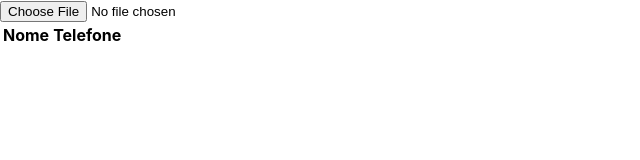
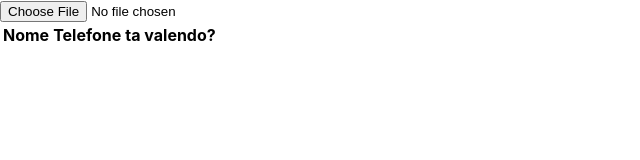
Before and after one commit to gvttadi/gvttadi.github.io, a React (Create React App) app: page / in a window 1280 px wide. Shown: the top 160 px of the page, without its empty margins (0-640 px from the left). Built offline with nearby package versions, Linux system fonts and the light colour scheme.

Commit message:
adicionado coluna de verificação

```diff
--- a/src/Views/JulEx.jsx
+++ b/src/Views/JulEx.jsx
@@ -36,13 +36,15 @@ export const JulEx = () => {
           <tr>
             <th>Nome</th>
             <th>Telefone</th>
+            <th>ta valendo?</th>
           </tr>
         </thead>
         <tbody>
           {file.map((e,i) => (
             <tr key={i}>
               <th>{e['Razão Social'].split(' ')[0] === '' ? capitalizeFirstLetter(e['Razão Social'].split(' ')[1]) : capitalizeFirstLetter(e['Razão Social'].split(' ')[0])}</th>
-              <th>{e['Telefones'].replaceAll('(','').replaceAll(')','').replaceAll(' ','').replaceAll('-','')}</th>
+              <th>{e['Telefones'].replaceAll('(','').replaceAll(')','').replaceAll(' ','').replaceAll('-','').replace(/^55/,'').replace(/^0/,'')}</th>
+              <th>{e['Telefones'].replaceAll('(','').replaceAll(')','').replaceAll(' ','').replaceAll('-','').replace(/^55/,'').replace(/^0/,'').length === 11 ? 'sim' : 'não' }</th>
             </tr>
             ))}
         </tbody>
```
